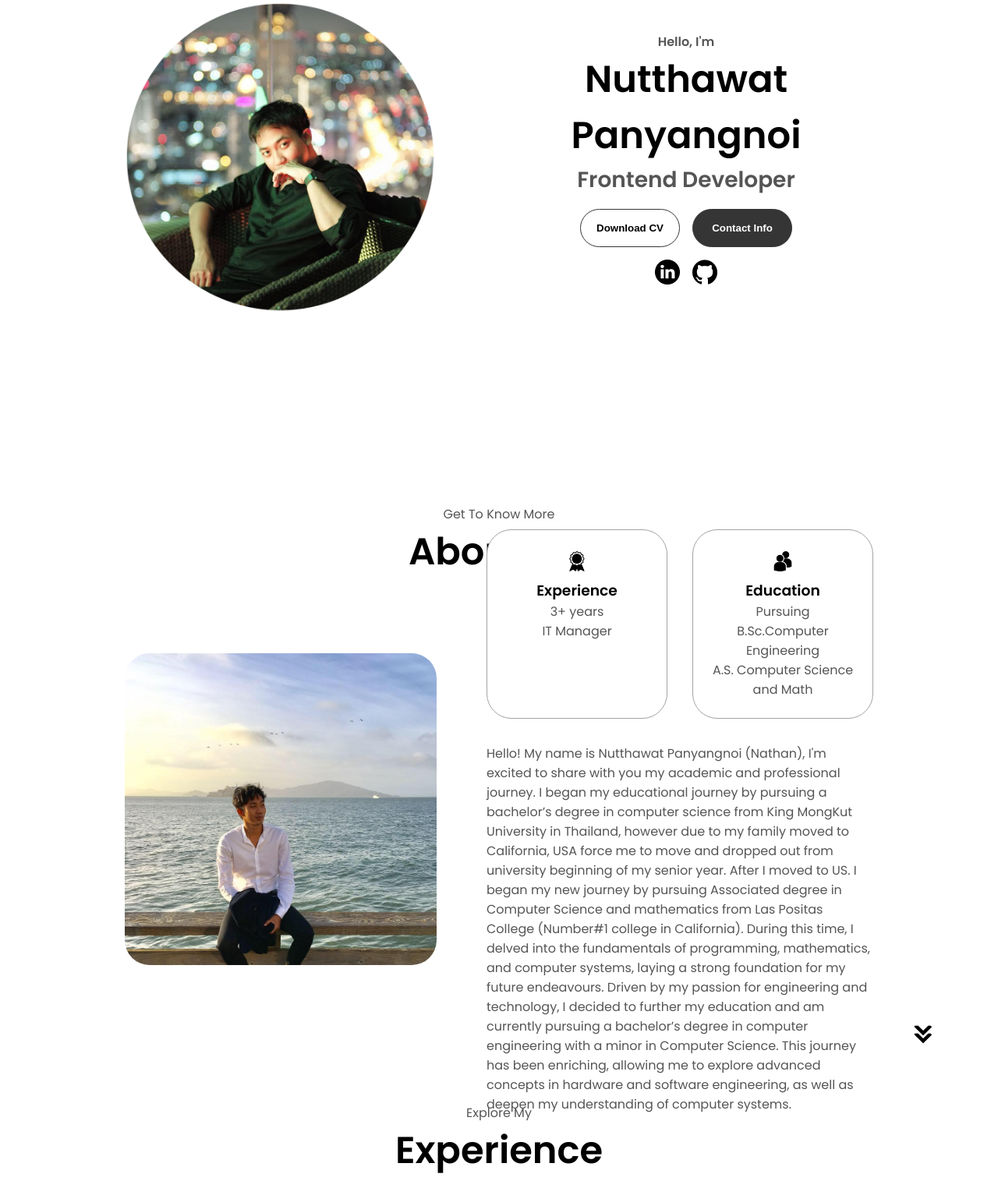
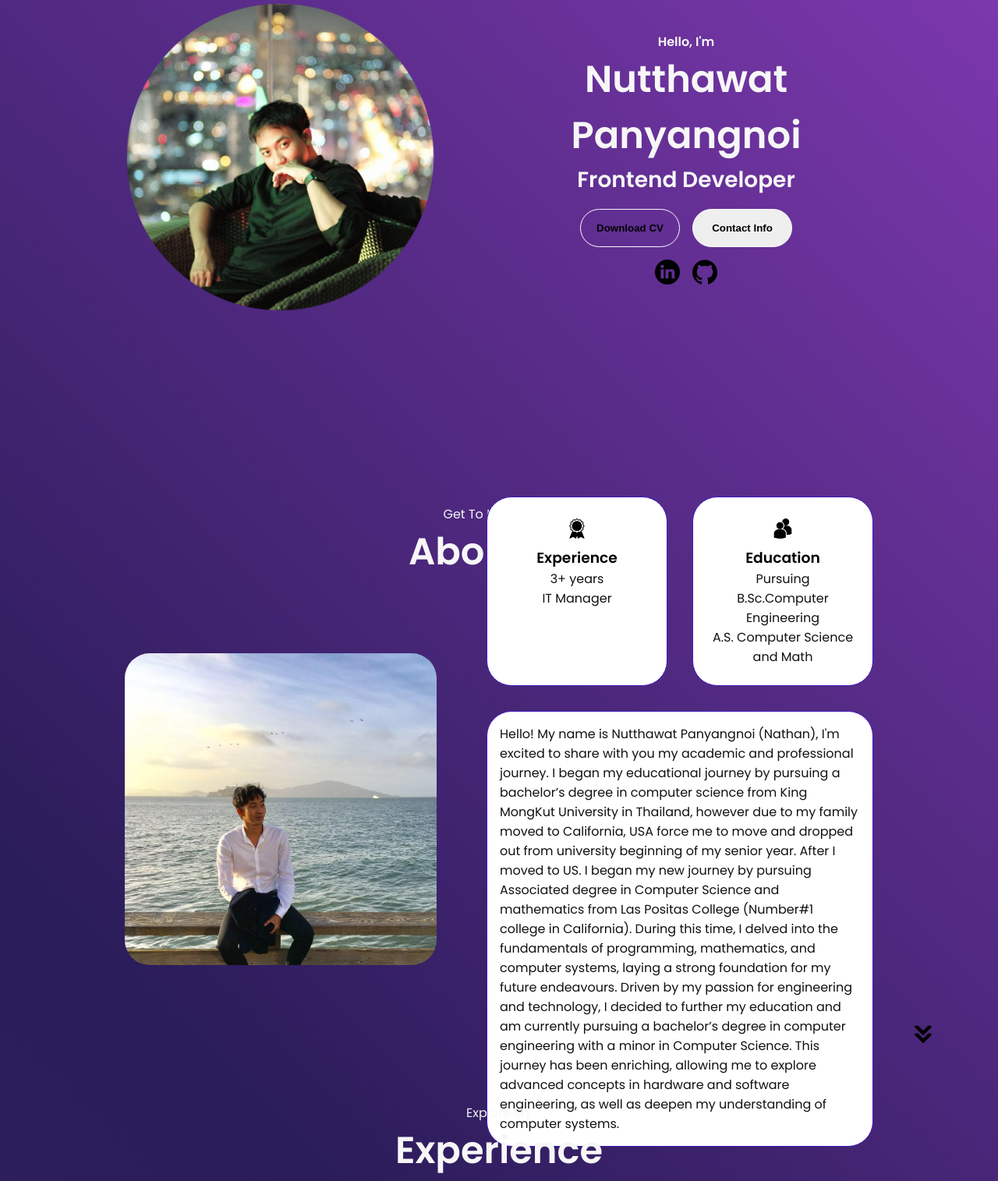
Before and after one commit to kur0neko/PersonalWebsite, a plain HTML site: page index.html in a window 1280 px wide. Shown: the part 281-1796 px from the top of the page at 78% size. Drawn offline with Linux system fonts and the light colour scheme.

Commit message:
modify css

```diff
--- a/style.css
+++ b/style.css
@@ -5,6 +5,25 @@
 * {
   margin: 0;
   padding: 0;
+}
+
+body {
+	background: linear-gradient(45deg, #43366b, #2a1c59, #b84ceb);
+	background-size: 400% 400%;
+	animation: gradient 15s ease infinite;
+	height: 100vh;
+}
+
+@keyframes gradient {
+    0% {
+        background-position: 0% 50%;
+    }
+    50% {
+        background-position: 100% 50%;
+    }
+    100% {
+        background-position: 0% 50%;
+    }
 }
 
 body {
@@ -16,7 +35,7 @@ html {
 }
 
 p {
-  color: rgb(85, 85, 85);
+  color: rgb(17, 17, 17);
 }
 
 /* TRANSITION */
@@ -46,7 +65,7 @@ nav {
 }
 
 a {
-  color: black;
+  color: rgb(247, 247, 247);
   text-decoration: none;
   text-decoration-color: white;
 }
@@ -60,6 +79,7 @@ a:hover {
 
 .logo {
   font-size: 2rem;
+  color: rgb(247, 247, 247);
 }
 
 .logo:hover {
@@ -89,7 +109,7 @@ a:hover {
 .hamburger-icon span {
   width: 100%;
   height: 2px;
-  background-color: black;
+  background-color: rgb(255, 255, 255);
   transition: all 0.3 ease-in-out;
 }
 
@@ -97,7 +117,7 @@ a:hover {
   position: absolute;
   top: 100%;
   right: 0;
-  background-color: white;
+  background-color: light;
   width: fit-content;
   max-height: 0;
   overflow: hidden;
@@ -109,7 +129,7 @@ a:hover {
   padding: 10px;
   text-align: center;
   font-size: 1.5rem;
-  color: black;
+  color: rgb(247, 247, 247);
   text-decoration: none;
   transition: all 0.3 ease-in-out;
 }
@@ -179,24 +199,32 @@ section {
 .section__text {
   align-self: center;
   text-align: center;
+
 }
 
 .section__text p {
   font-weight: 600;
+
+
 }
 
 .section__text__p1 {
   text-align: center;
+  color: rgb(247, 247, 247);
+  color: rgb(247, 247, 247);
 }
+
 
 .section__text__p2 {
   font-size: 1.75rem;
   margin-bottom: 1rem;
+  color: rgb(247, 247, 247);
 }
 
 .title {
   font-size: 3rem;
   text-align: center;
+  color: rgb(247, 247, 247);
 }
 
 #socials-container {
@@ -204,6 +232,11 @@ section {
   justify-content: center;
   margin-top: 1rem;
   gap: 1rem;
+  color: rgb(247, 247, 247);
+}
+
+.text-container{
+  color: rgb(255, 255, 255);
 }
 
 /* ICONS */
@@ -231,7 +264,7 @@ section {
 
 .btn-color-1,
 .btn-color-2 {
-  border: rgb(53, 53, 53) 0.1rem solid;
+  border: rgb(252, 252, 252) 0.1rem solid;
 }
 
 .btn-color-1:hover,
@@ -239,14 +272,14 @@ section {
   cursor: pointer;
 }
 
-.btn-color-1,
+.btn-color-1:hover,
 .btn-color-2:hover {
-  background: rgb(53, 53, 53);
-  color: white;
+  background: rgb(13, 13, 13);
+  color: rgb(247, 247, 247);
 }
 
 .btn-color-1:hover {
-  background: rgb(0, 0, 0);
+  color: rgb(247, 247, 247);
 }
 
 .btn-color-2 {
@@ -292,15 +325,24 @@ section {
   right: -5rem;
   bottom: 2.5rem;
 }
-
+/*experience boader*/
 .details-container {
   padding: 1.5rem;
   flex: 1;
-  background: white;
+  background: rgb(255, 255, 255);
   border-radius: 2rem;
-  border: rgb(53, 53, 53) 0.1rem solid;
-  border-color: rgb(163, 163, 163);
+  border: rgb(79, 79, 79) 0.1rem solid;
+  border-color: rgb(64, 27, 186);
   text-align: center;
+}
+
+.text-container{
+  padding: 1rem;
+  flex: 0.5;
+  background:rgb(255, 255, 255);
+  border-radius: 2rem;
+  border: rgb(79, 79, 79) 0.1rem solid;
+  border-color: rgb(64, 27, 186);
 }
 
 .section-container {
@@ -321,13 +363,14 @@ section {
 }
 
 .experience-sub-title {
-  color: rgb(85, 85, 85);
+  color: rgb(0, 0, 0);
   font-weight: 600;
   font-size: 1.75rem;
   margin-bottom: 2rem;
 }
 
 .experience-details-container {
+
   display: flex;
   justify-content: center;
   flex-direction: column;
@@ -372,11 +415,11 @@ article .icon {
 
 .project-title {
   margin: 1rem;
-  color: black;
+  color: rgb(0, 0, 0);
 }
 
 .project-btn {
-  color: black;
+  color: rgb(0, 0, 0);
   border-color: rgb(163, 163, 163);
 }
 
@@ -393,7 +436,7 @@ article .icon {
   display: flex;
   justify-content: center;
   border-radius: 2rem;
-  border: rgb(53, 53, 53) 0.1rem solid;
+  border: rgb(255, 255, 255) 0.1rem solid;
   border-color: rgb(163, 163, 163);
   background: (250, 250, 250);
   margin: 2rem auto;
```
Also changed, not shown: 1 other file.
